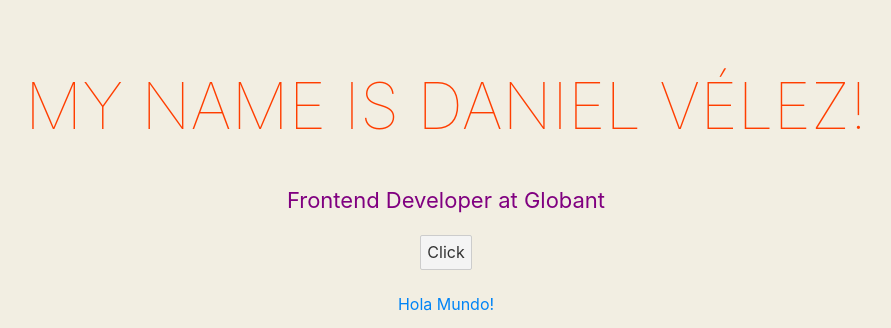
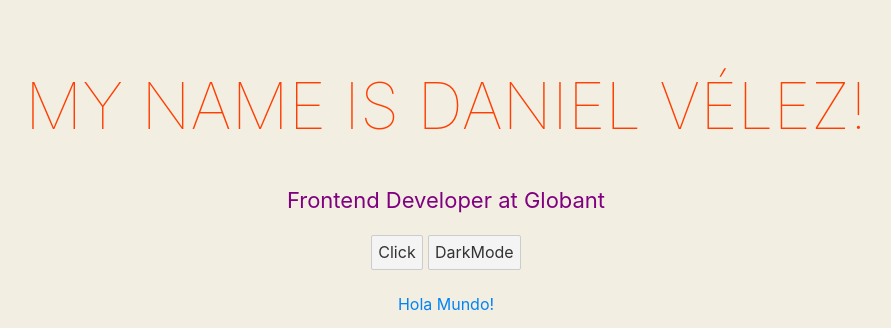
Before and after one commit to danielV1213/svelte-platzi, a Svelte app: page / in a window 1280 px wide. Shown: the top 328 px of the page, without its empty margins (194-1085 px from the left). Built offline with nearby package versions, Linux system fonts and the light colour scheme.

Commit message:
added conditional rendering

```diff
--- a/src/App.svelte
+++ b/src/App.svelte
@@ -39,6 +39,11 @@
     --theme-color: purple;
   }
 
+  :global(body.dark-mode) {
+    background-color: #1d3040;
+    color: #bfc2c7;
+  }
+
   main {
     text-align: center;
     padding: 1em;
--- a/src/components/About.svelte
+++ b/src/components/About.svelte
@@ -1,22 +1,38 @@
 <script>
   let someText = `Frontend Developer at Globant`;
   let count = 0;
+  let styles = { darkMode: false };
 
   function increase() {
     count++;
   }
+
+  function toggle() {
+    styles.darkMode = !styles.darkMode;
+    window.document.body.classList.toggle("dark-mode");
+  }
 </script>
 
 <div class="about">
-  <p>
-    {someText}
-  </p>
+  {#if !styles.darkMode}
+    <p class="light-mode-paragraph">{someText}</p>
+  {:else}
+    <p class="dark-mode-paragraph">Hello Dark Mode</p>
+  {/if}
+
   <button on:click={increase}>Click {count === 0 ? "" : count}</button>
+  <button on:click={toggle}>DarkMode</button>
 </div>
 
 <style>
   p {
-    color: var(--theme-color);
     font-size: 22px;
   }
+  p.light-mode-paragraph {
+    color: var(--theme-color);
+  }
+
+  p.dark-mode-paragraph {
+    color: inherit;
+  }
 </style>
```
